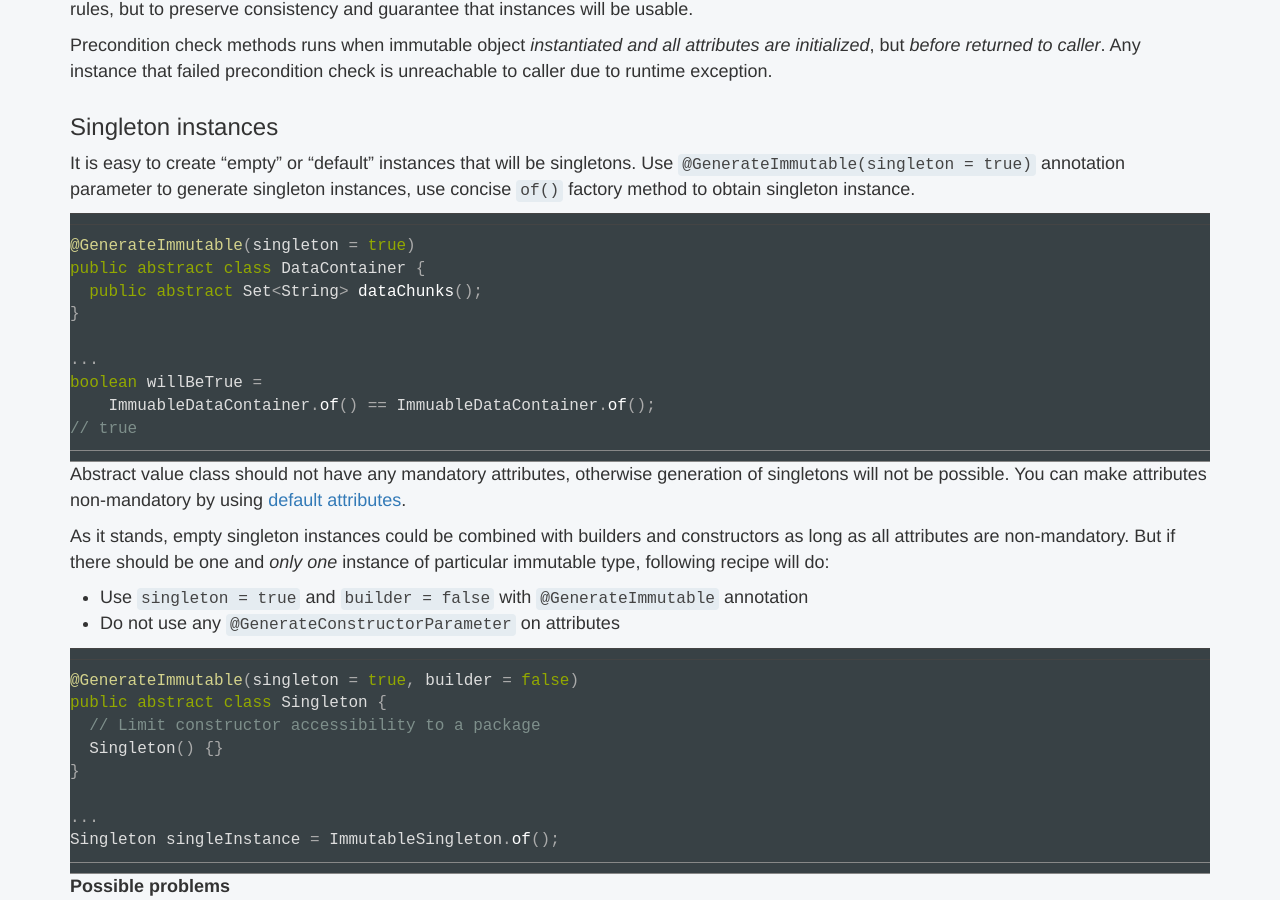
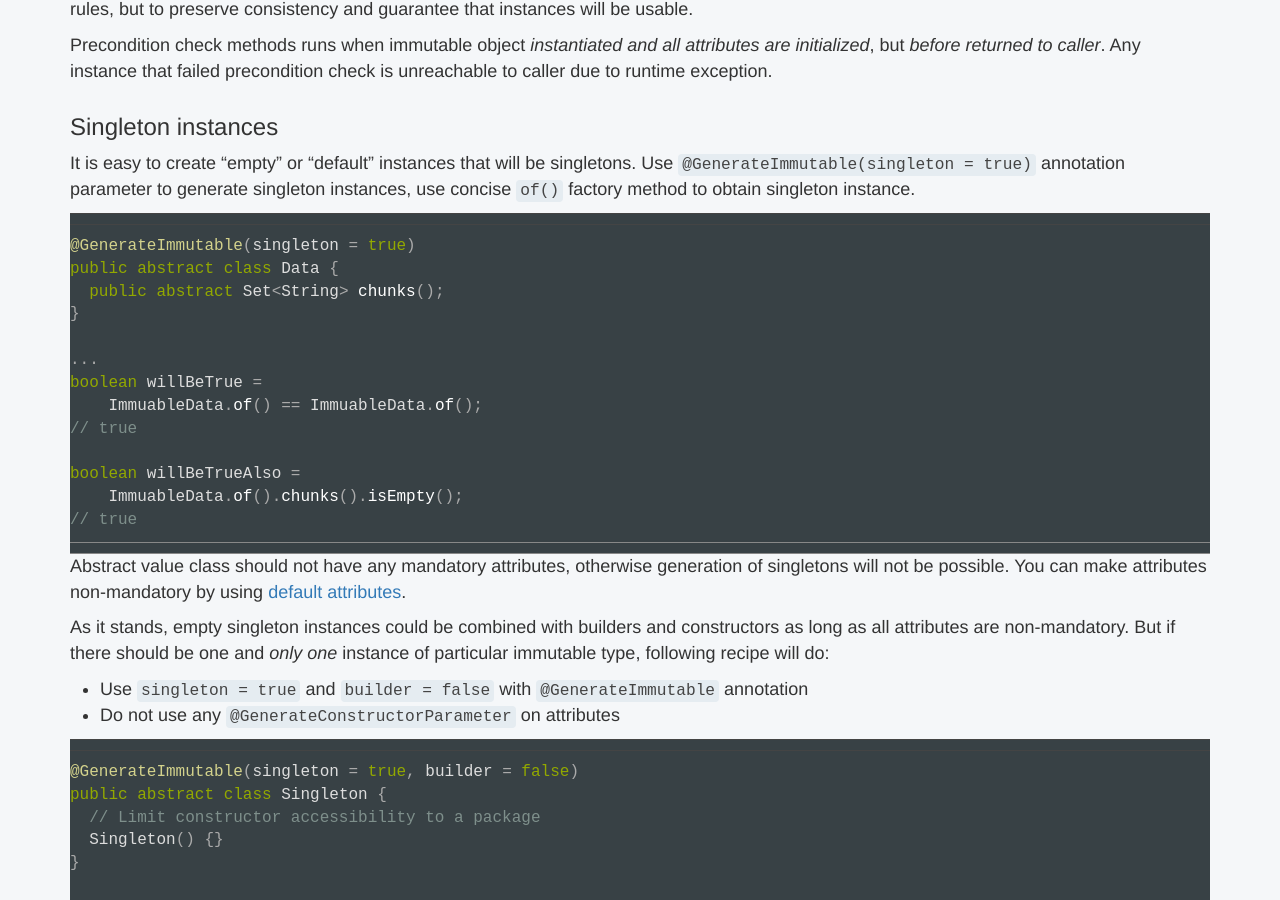
Before and after one commit to immutables/immutables.github.io, a Jekyll site: the page built from immutable.md, in a window 1280 px wide and 900 px high, scrolled down 8010 px. Built offline with Jekyll 4.4.1, drawn with Linux system fonts in a browser that asks for light colours; nearby versions of some CDN libraries; Markdown is read by kramdown in place of the engine named in the settings; comment, search, counter and statistics services are not loaded.

Commit message:
changed singleton sample to be more illustrative

````diff
--- a/immutable.md
+++ b/immutable.md
@@ -393,13 +393,17 @@ factory method to obtain singleton instance.
 
 ```java
 @GenerateImmutable(singleton = true)
-public abstract class DataContainer {
-  public abstract Set<String> dataChunks();
+public abstract class Data {
+  public abstract Set<String> chunks();
 }
 
 ...
 boolean willBeTrue =
-    ImmuableDataContainer.of() == ImmuableDataContainer.of();
+    ImmuableData.of() == ImmuableData.of();
+// true
+
+boolean willBeTrueAlso =
+    ImmuableData.of().chunks().isEmpty();
 // true
 ```
 
````
